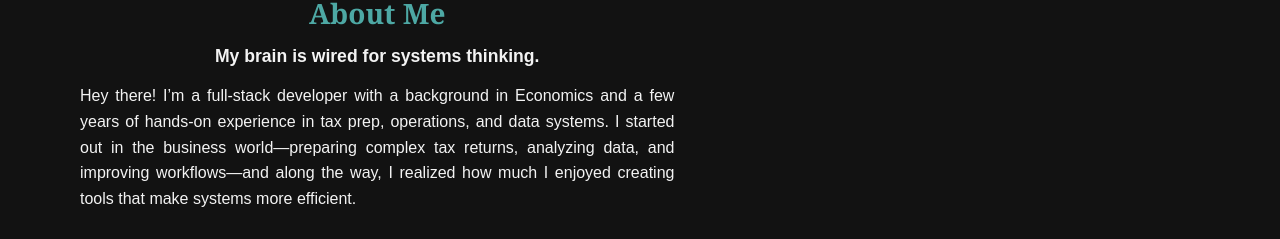
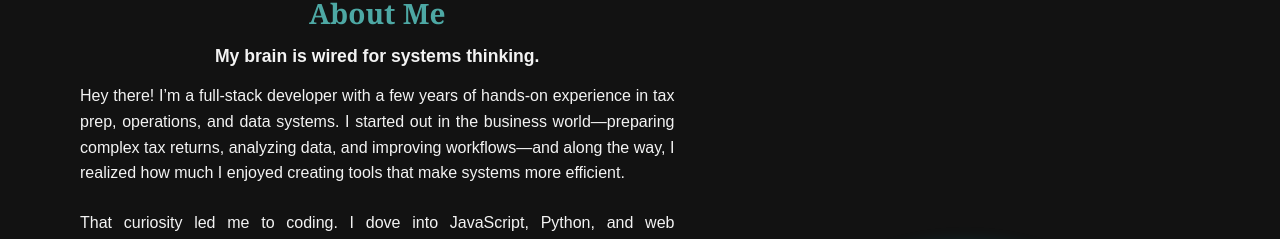
Before and after one commit to Mkac0/melabreu_portfolio, a React (Vite) app in the folder portfolio/: page / in a window 1280 px wide. Shown: the part 369-608 px from the top of the page. Built offline with nearby package versions, Linux system fonts and the light colour scheme.

Commit message:
updated public resume file

```diff
--- a/portfolio/src/components/Hero.jsx
+++ b/portfolio/src/components/Hero.jsx
@@ -23,7 +23,7 @@ const Hero = () => {
             <h3 className="hero-about-title">About Me</h3>
             <h4 className="hero-about-subtitle">My brain is wired for systems thinking.</h4>
             <p className='hero-about-text'>
-                Hey there! I’m a full-stack developer with a background in Economics and a few years of hands-on experience in tax prep, operations, and data systems. I started out in the business world—preparing complex tax returns, analyzing data, and improving workflows—and along the way, I realized how much I enjoyed creating tools that make systems more efficient.
+                Hey there! I’m a full-stack developer with a few years of hands-on experience in tax prep, operations, and data systems. I started out in the business world—preparing complex tax returns, analyzing data, and improving workflows—and along the way, I realized how much I enjoyed creating tools that make systems more efficient.
             </p>
             <p className="hero-about-text">
                 That curiosity led me to coding. I dove into JavaScript, Python, and web development, and I loved how coding let me build solutions from the ground up. Now, I’m focused on honing my skills in full-stack development, working with technologies like React, Node.js, and databases to create seamless user experiences.
```
Also changed, not shown: 1 other file (tests, documents, lock files or other folders).
